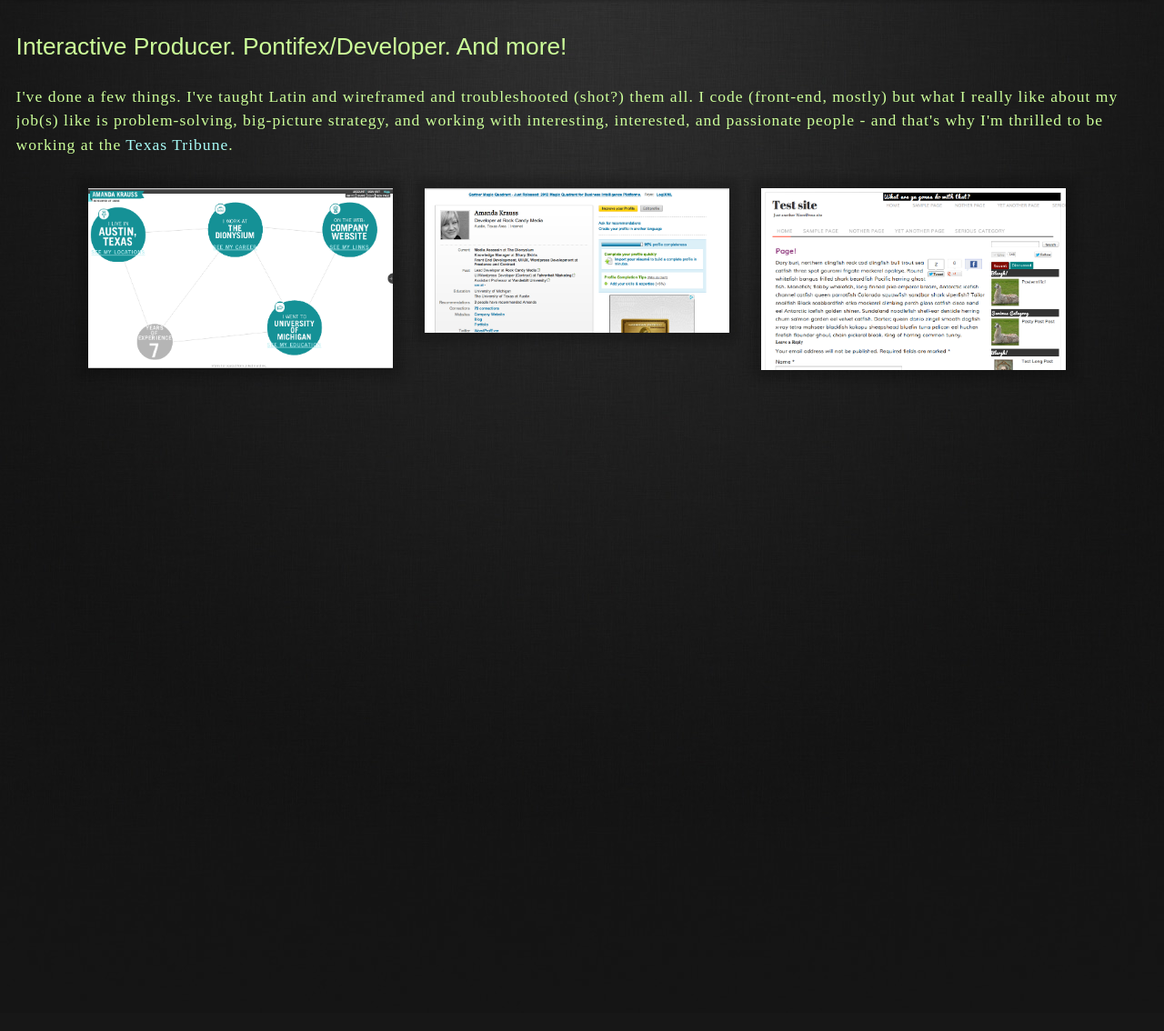
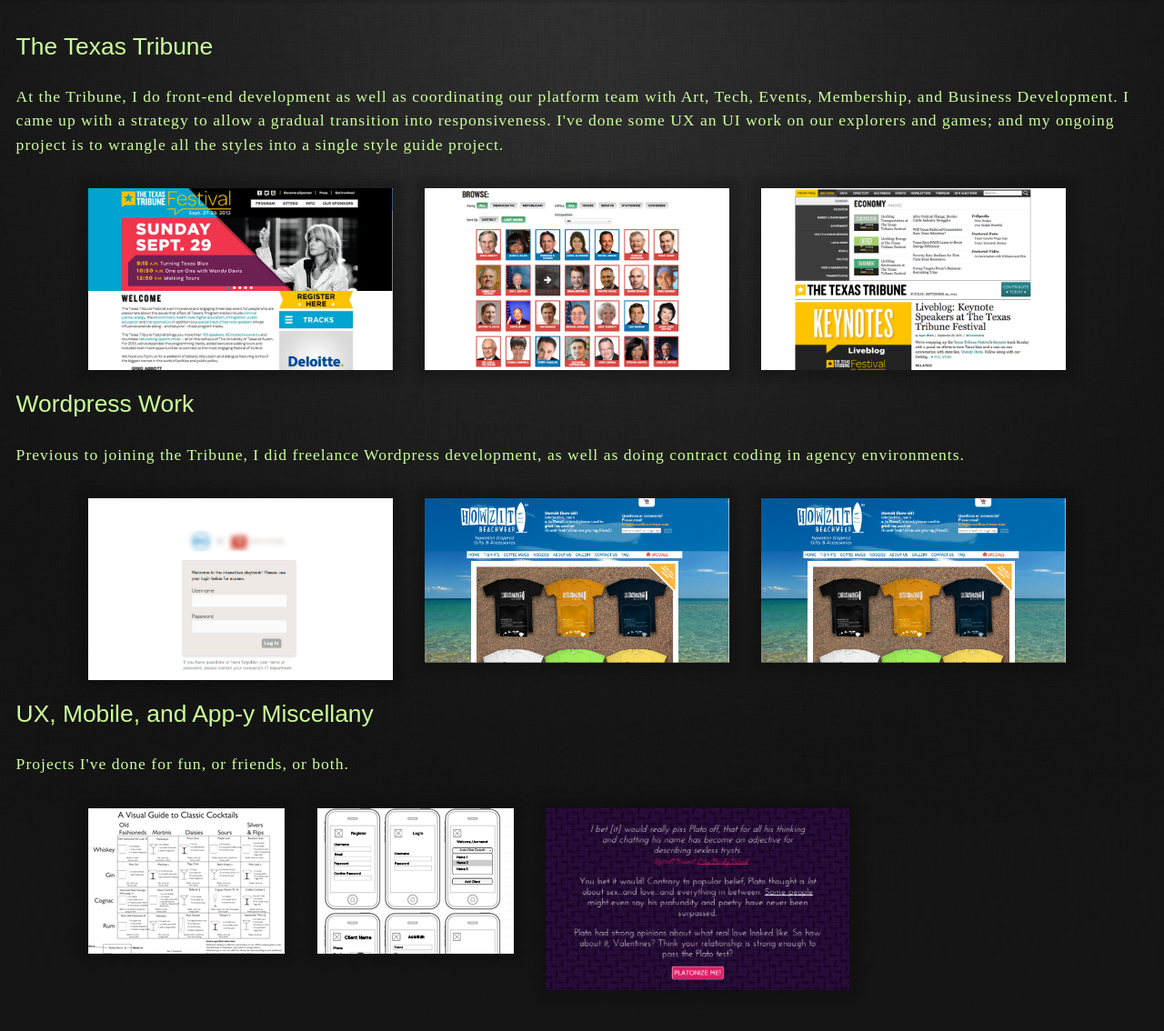
Before and after one commit to risatrix/AK_site, a PHP site: page / in a window 1280 px wide. Shown: the part 139-1273 px from the top of the page at 91% size. Before the commit the page ends 584 px from the top, so only its background shows below. Run offline with PHP 8.4, Linux system fonts and the light colour scheme; some libraries are stand-ins or nearby versions.

Commit message:
add TT images, move to front pagel ;

```diff
--- a/includes/portfolio.php
+++ b/includes/portfolio.php
@@ -5,24 +5,23 @@
 
 <div class ="pics">
 	<div class="cell">
-		<a href="img/festival.png" title="The Tigress Pub - UX, Design, Dev" class="fancybox folio_link">
-			<img src="img/festival.png" class="thumb" alt="Tigress portfolio link" />
+		<a href="img/TT-festival.png" title="The Texas Tribune Festival Site" class="fancybox folio_link">
+			<img src="img/TT-festival.png" class="thumb" alt="screenshot of Texas Tribune festival site" />
 			<div class="title-slider">
 				TT Festival Site
-				<a href="http://www.texastribune.org/festival/2013/home/">Visit Site</a>
 			</div>
 		</a>
 	</div>
 	<div class="cell">
-		<a href="img/explorer.png" title="The Tigress Pub - UX, Design, Dev" class="fancybox folio_link">
-			<img src="img/explorer.png" class="thumb" alt="Tigress portfolio link" />
-			<div class="title-slider">TT Festival Site</div>
+		<a href="img/TT-explorer.png" title="The Tigress Pub - UX, Design, Dev" class="fancybox folio_link">
+			<img src="img/TT-explorer.png" class="thumb" alt="Tigress portfolio link" />
+			<div class="title-slider">TT Explorer</div>
 		</a>
 	</div>
 	<div class="cell">
-		<a href="img/mega_mini.png" title="The Tigress Pub - UX, Design, Dev" class="fancybox folio_link">
-			<img src="img/mega_mini.png" class="thumb" alt="Tigress portfolio link" />
-			<div class="title-slider">TT Festival Site</div>
+		<a href="img/TT-dropdown.png" title="The Tigress Pub - UX, Design, Dev" class="fancybox folio_link">
+			<img src="img/TT-dropdown.png" class="thumb" alt="Tigress portfolio link" />
+			<div class="title-slider">TT Dropdown</div>
 		</a>
 	</div>
 </div><!--end .pics-->
--- a/index.php
+++ b/index.php
@@ -8,11 +8,11 @@
 		<div class="flexslider" id="homeslider">
 				<ul class="slides">
 					<li class="page">
-						<?php include('includes/about.php');?>
+						<?php include('includes/portfolio.php');?>
 					</li><!--end About page-->
 
 					<li class="page">
-            			<?php include('includes/portfolio.php');?>
+            			<?php include('includes/about.php');?>
 					</li><!--end Portfolio Page-->
 
  					<li class="page">
--- a/style/style.css
+++ b/style/style.css
@@ -76,7 +76,7 @@
 #pagenav li {display: inline;}
 
 #pagenav a:hover {
-    background: rgba(255, 255, 255, .2);
+  background: rgba(255, 255, 255, .2);
 	color: #00bbf9;
 	-moz-box-shadow:  0 0 5px 5px  rgba(255, 255, 255, .2);
 	-webkit-box-shadow:  0 0 5px 5px  rgba(255, 255, 255, .2);
@@ -84,7 +84,7 @@
 }
 
 a.page-nav.flex-active {
-    -moz-box-shadow:  0 0 5px 5px  rgba(255, 255, 255, .1);
+  -moz-box-shadow:  0 0 5px 5px  rgba(255, 255, 255, .1);
 	-webkit-box-shadow:  0 0 5px 5px  rgba(255, 255, 255, .1);
 	box-shadow:  0 0 5px 5px  rgba(255, 255, 255, .1);
 	background: rgba(255, 255, 255, .1);
```
Also changed, not shown: img/TT-dropdown.png (added), img/TT-explorer.png (added), img/TT-festival.png (added), img/explorer.png (deleted), img/festival.png (deleted), img/mega_mini.png (deleted), 1 other file.
